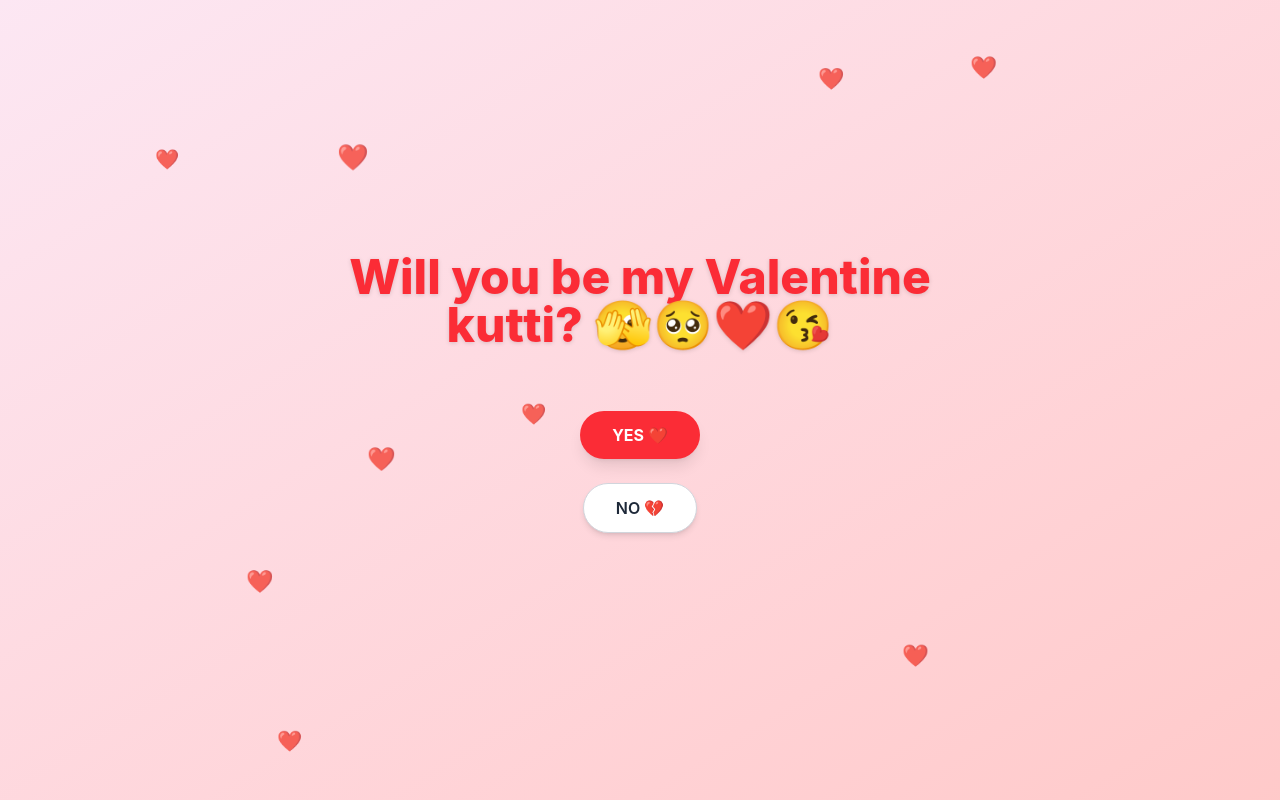
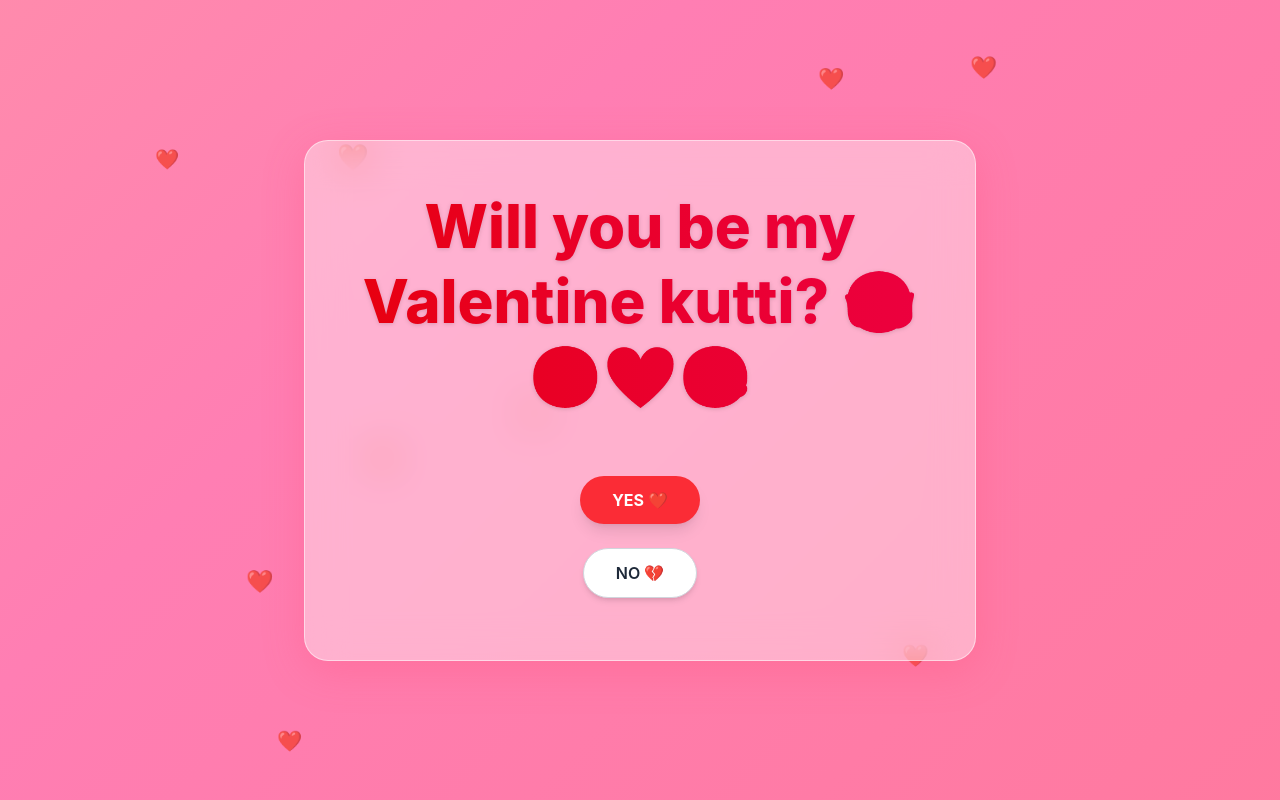
Before and after one commit to praghnesh/deepu1, a React (Vite) app: page / in a window 1280 px wide. Built offline with nearby package versions, Linux system fonts and the light colour scheme.

Commit message:
updated project

```diff
--- a/src/App.jsx
+++ b/src/App.jsx
@@ -132,15 +132,15 @@ export default function App() {
 
   if (yesPressed) {
     return (
-      <div className="flex h-screen w-screen flex-col items-center justify-center bg-gradient-to-br from-pink-200 to-red-300 font-sans p-4 overflow-hidden relative">
+      <div className="flex h-screen w-screen flex-col items-center justify-center bg-premium-animate font-sans p-6 overflow-hidden relative">
         <FloatingHearts />
-        <div className="z-10 flex flex-col items-center animate-in zoom-in duration-700 transition-all">
+        <div className="z-10 flex flex-col items-center animate-in zoom-in duration-700 transition-all glass-panel p-10 rounded-3xl">
           <img
             src="https://media.tenor.com/gUiu1zyxfzYAAAAi/bear-kiss-bear-kisses.gif"
             alt="Cute hugging couple"
-            className="rounded-2xl shadow-xl max-w-[90%] md:w-80 h-auto mb-8"
+            className="rounded-2xl shadow-2xl max-w-[90%] md:w-80 h-auto mb-8 transition-transform hover:scale-105 duration-500"
           />
-          <h1 className="text-4xl md:text-5xl font-extrabold text-red-600 drop-shadow-md text-center">
+          <h1 className="text-4xl md:text-6xl font-extrabold text-transparent bg-clip-text bg-gradient-to-r from-red-600 to-pink-500 drop-shadow-sm text-center tracking-tight">
             Love you too ❤️🥰😍
           </h1>
         </div>
@@ -149,10 +149,10 @@ export default function App() {
   }
 
   return (
-    <div className="flex h-screen w-screen flex-col items-center justify-center bg-gradient-to-br from-pink-100 to-red-200 font-sans p-4 overflow-hidden relative">
+    <div className="flex h-screen w-screen flex-col items-center justify-center bg-premium-animate font-sans p-4 overflow-hidden relative">
       <FloatingHearts />
-      <div className="z-10 flex flex-col items-center text-center max-w-2xl px-4 w-full">
-        <h1 className="text-3xl md:text-5xl font-extrabold text-red-500 drop-shadow-sm mb-12 duration-300">
+      <div className="z-10 flex flex-col items-center text-center max-w-2xl px-8 py-12 w-full glass-panel rounded-3xl animate-in fade-in zoom-in duration-[800ms]">
+        <h1 className="text-4xl md:text-6xl font-extrabold text-transparent bg-clip-text bg-gradient-to-r from-red-600 to-rose-600 drop-shadow-sm mb-12 duration-300 leading-tight">
           Will you be my Valentine kutti? 🫣🥺❤️😘
         </h1>
 
--- a/src/index.css
+++ b/src/index.css
@@ -19,3 +19,25 @@
 .animate-pop {
   animation: pop-fragment 0.4s cubic-bezier(0.25, 1, 0.5, 1) forwards;
 }
+
+/* Premium Background Animation */
+@keyframes premium-gradient {
+	0% { background-position: 0% 50%; }
+	50% { background-position: 100% 50%; }
+	100% { background-position: 0% 50%; }
+}
+
+.bg-premium-animate {
+	background: linear-gradient(-45deg, #ff758c, #ff7eb3, #ffb199, #f6416c);
+	background-size: 400% 400%;
+	animation: premium-gradient 15s ease infinite;
+}
+
+/* Glassmorphism Card Overlay */
+.glass-panel {
+  background: rgba(255, 255, 255, 0.4);
+  backdrop-filter: blur(20px);
+  -webkit-backdrop-filter: blur(20px);
+  border: 1px solid rgba(255, 255, 255, 0.5);
+  box-shadow: 0 10px 40px 0 rgba(255, 80, 120, 0.3);
+}
```
